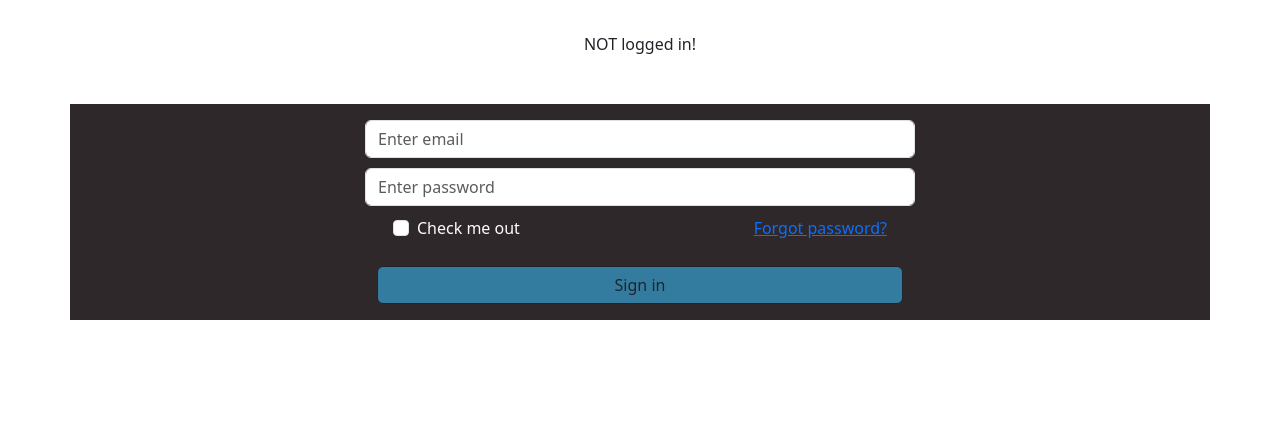
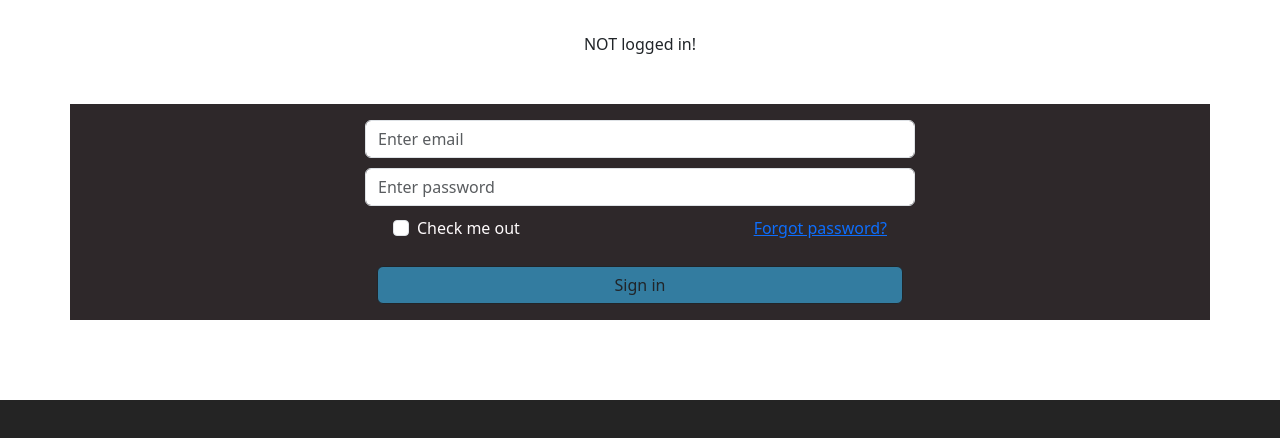
Before and after one commit to Degen-IO/homegame-web, a React (Vite) app: page / in a window 1280 px wide. Shown: the top 438 px of the page. Built offline with nearby package versions, Linux system fonts and the light colour scheme.

Commit message:
wip: remove vh style from body

```diff
--- a/src/index.css
+++ b/src/index.css
@@ -11,10 +11,6 @@
   text-rendering: optimizeLegibility;
   -webkit-font-smoothing: antialiased;
   -moz-osx-font-smoothing: grayscale;
-}
-
-body {
-  height: 100vh;
 }
 
 .formInput {
```
